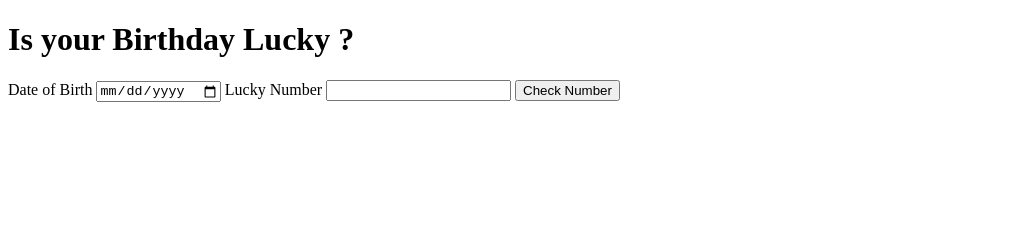
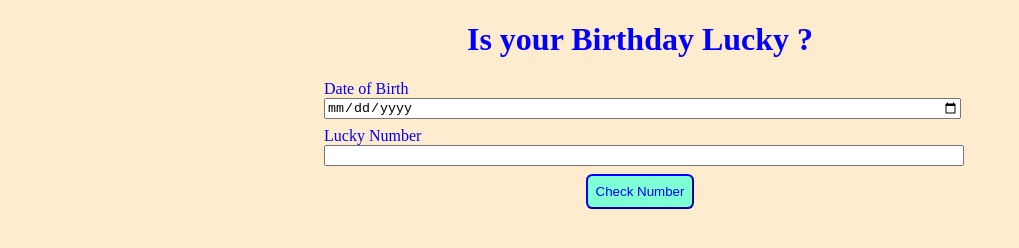
Before and after one commit to shoaibansari5398/markEleven, a plain HTML site: page index.html in a window 1280 px wide. Shown: the whole page, without its empty margins (0-1019 px from the left). Drawn offline with Linux system fonts and the light colour scheme.

Commit message:
styling complete

```diff
--- a/index.html
+++ b/index.html
@@ -4,6 +4,7 @@
     <meta charset="UTF-8">
     <meta http-equiv="X-UA-Compatible" content="IE=edge">
     <meta name="viewport" content="width=device-width, initial-scale=1.0">
+    <link rel="stylesheet" href="style.css" type="text/css">
     <title>Is your Birthday Lucky ?</title>
 </head>
 <body>
--- /dev/null
+++ b/style.css
@@ -0,0 +1,37 @@
+body{
+    background-color:blanchedalmond;
+    color:blue;
+}
+h1{
+    text-align: center;
+}
+.container{
+    width: 50%;
+    margin: auto;
+}
+input,label{
+    display: block;
+}
+input{
+    margin-bottom: 0.5rem;
+    width: 100%;
+}
+#check-number{
+    display: block;
+    margin-top: 1rem;
+    margin: auto;
+    color:blue;;
+    background-color:aquamarine ;
+    border-color: blue;
+    padding: 00.5rem;
+    border-radius: 0.4rem;
+    margin-bottom: 2rem;
+}
+#output-box{
+    display: block;
+    width: 100%;
+    text-align: center;
+    color: rgb(121, 12, 194);
+    font-weight:800;
+    /* margin: auto; */
+}
```
